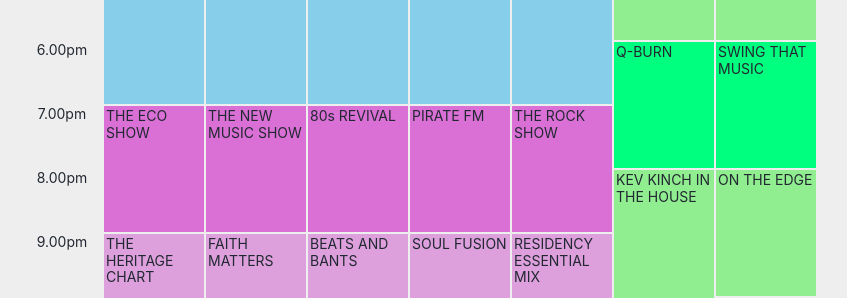
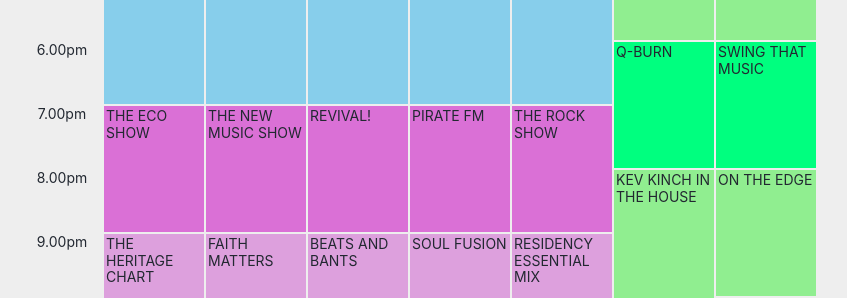
Before and after one commit to marlowfm/marlowfm.github.io, a Jekyll site: the page built from _pages/schedule.html, in a window 1280 px wide. Shown: the part 956-1254 px from the top of the page, without its empty margins (300-1147 px from the left). Built offline with Jekyll 4.4.1, drawn with Linux system fonts in a browser that asks for light colours; cached includes are drawn as plain includes; nearby versions of some CDN libraries.

Commit message:
Go public with REV

```diff
--- a/_pages/schedule.html
+++ b/_pages/schedule.html
@@ -51,10 +51,10 @@ sidebar:
 			". drv1 drv2 drv3 drv4 drv5 wfs som"
 			"t1800 drv1 drv2 drv3 drv4 drv5 qbn stm"
 			". drv1 drv2 drv3 drv4 drv5 qbn stm"
-			"t1900 eco nms r80 pfm rck qbn stm"
-			". eco nms r80 pfm rck qbn stm"
-			"t2000 eco nms r80 pfm rck kev ote"
-			". eco nms r80 pfm rck kev ote"
+			"t1900 eco nms rev pfm rck qbn stm"
+			". eco nms rev pfm rck qbn stm"
+			"t2000 eco nms rev pfm rck kev ote"
+			". eco nms rev pfm rck kev ote"
 			"t2100 hrt1 fmt bab sfs rem kev ote"
 			". hrt1 fmt bab sfs rem kev ote"
 			"t2200 hrt1 fmt bab sfs rem kev rdr"
@@ -575,8 +575,8 @@ sidebar:
 		color: inherit;
 	}
 
-	.r80 {
-		grid-area: r80;
+	.rev {
+		grid-area: rev;
 		padding: 2px;
 		background-color: var(--background-weeknight-dark);
 		color: inherit;
@@ -808,7 +808,7 @@ sidebar:
 	<a class="hrt1" href="/programmes/heritage-chart/">THE HERITAGE CHART</a>
 	<a class="nms" href="/programmes/new-music-show/">THE NEW MUSIC SHOW</a>
 	<a class="fmt" href="/programmes/faith-matters/">FAITH MATTERS</a>
-	<a class="r80" href="/programmes/80s-revival/">80s REVIVAL</a>
+	<a class="rev" href="/programmes/revival/">REVIVAL!</a>
 	<a class="bab" href="/programmes/beats-and-bants/">BEATS AND BANTS</a>
 	<a class="pfm" href="/programmes/pirate-fm/">PIRATE FM</a>
 	<a class="sfs" href="/programmes/soul-fusion/">SOUL FUSION</a>
```
Also changed, not shown: _programmes/80s-revival.md (+1 -1 lines), _programmes/revival.md (+1 -1 lines).
